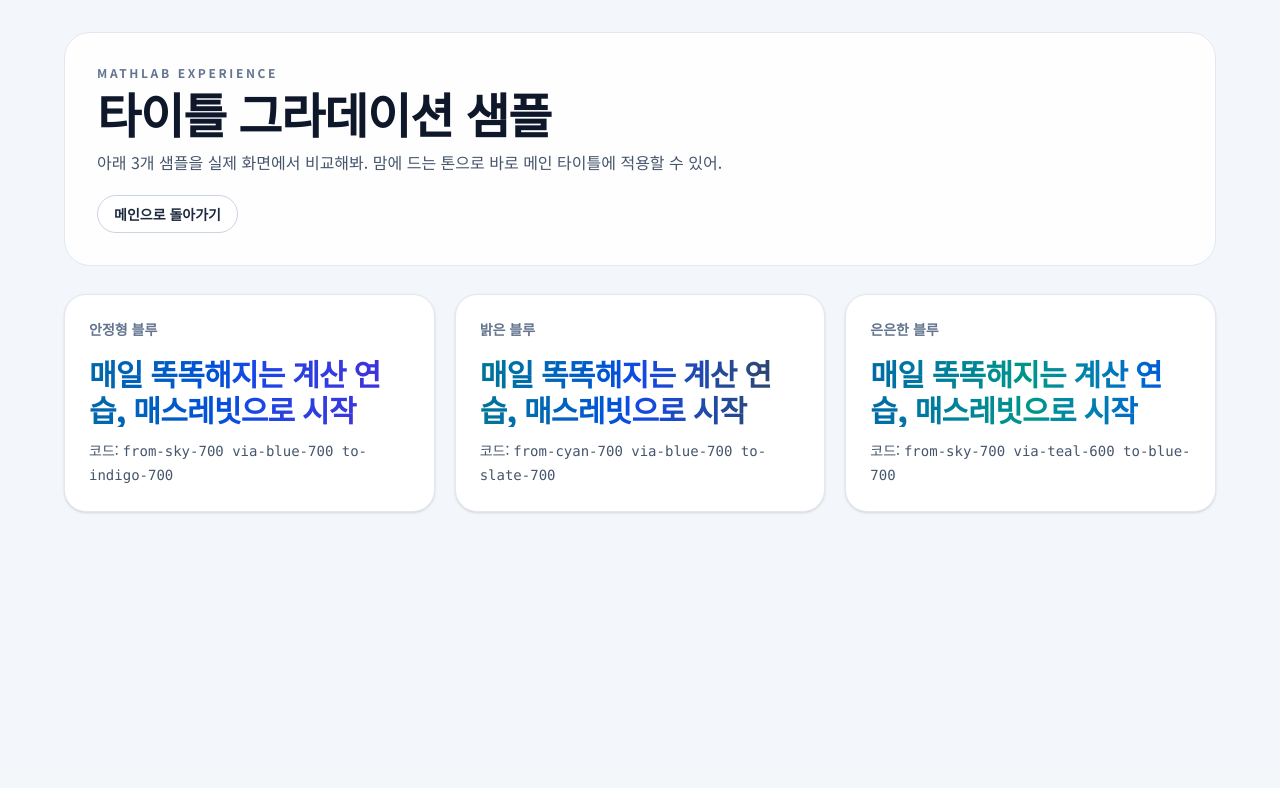
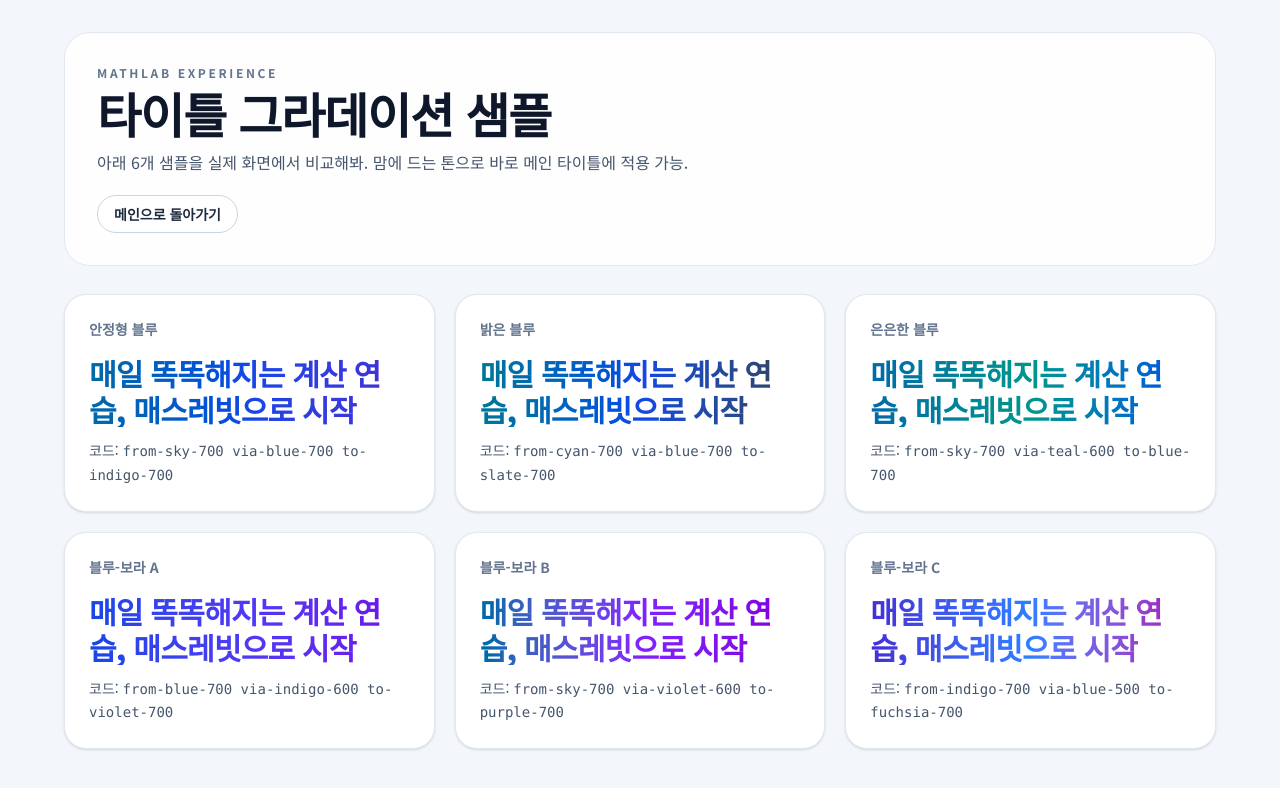
Before and after one commit to neozzzzz/mathlab, a Next.js app: page /demo-gradients in a window 1280 px wide. Shown: the top 788 px of the page. Built offline with nearby package versions, Linux system fonts and the light colour scheme.

Commit message:
chore: 그라데이션 샘플에 블루-보라 조합 3종 추가

```diff
--- a/src/app/demo-gradients/page.tsx
+++ b/src/app/demo-gradients/page.tsx
@@ -16,6 +16,21 @@ const GRADIENTS = [
     className: "bg-gradient-to-r from-sky-700 via-teal-600 to-blue-700",
     label: "from-sky-700 via-teal-600 to-blue-700",
   },
+  {
+    name: "블루-보라 A",
+    className: "bg-gradient-to-r from-blue-700 via-indigo-600 to-violet-700",
+    label: "from-blue-700 via-indigo-600 to-violet-700",
+  },
+  {
+    name: "블루-보라 B",
+    className: "bg-gradient-to-r from-sky-700 via-violet-600 to-purple-700",
+    label: "from-sky-700 via-violet-600 to-purple-700",
+  },
+  {
+    name: "블루-보라 C",
+    className: "bg-gradient-to-r from-indigo-700 via-blue-500 to-fuchsia-700",
+    label: "from-indigo-700 via-blue-500 to-fuchsia-700",
+  },
 ];
 
 export default function GradientSamplesPage() {
@@ -28,7 +43,7 @@ export default function GradientSamplesPage() {
             타이틀 그라데이션 샘플
           </h1>
           <p className="mt-3 text-slate-600 text-sm sm:text-base leading-relaxed">
-            아래 3개 샘플을 실제 화면에서 비교해봐. 맘에 드는 톤으로 바로 메인 타이틀에 적용할 수 있어.
+            아래 6개 샘플을 실제 화면에서 비교해봐. 맘에 드는 톤으로 바로 메인 타이틀에 적용 가능.
           </p>
           <div className="mt-5">
             <Link
```
